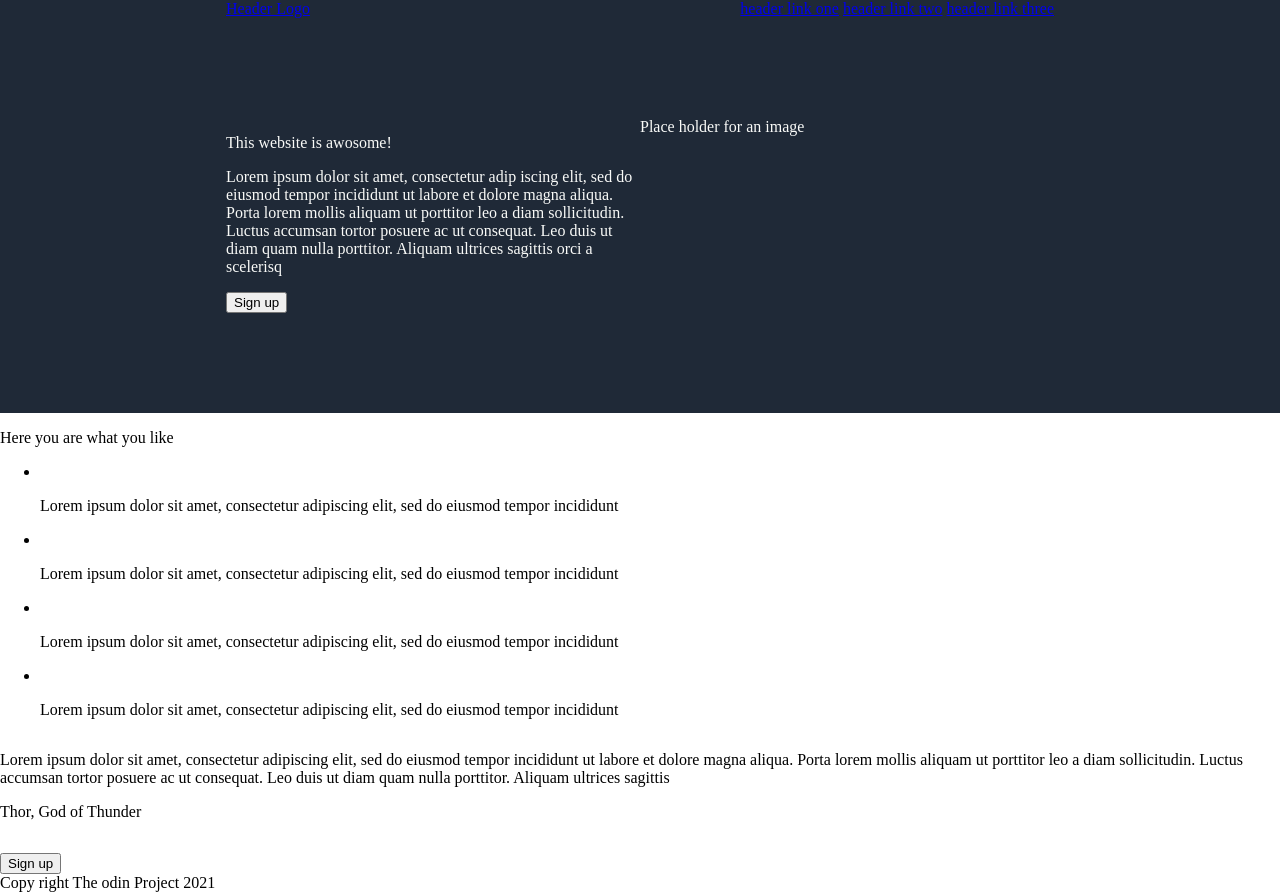
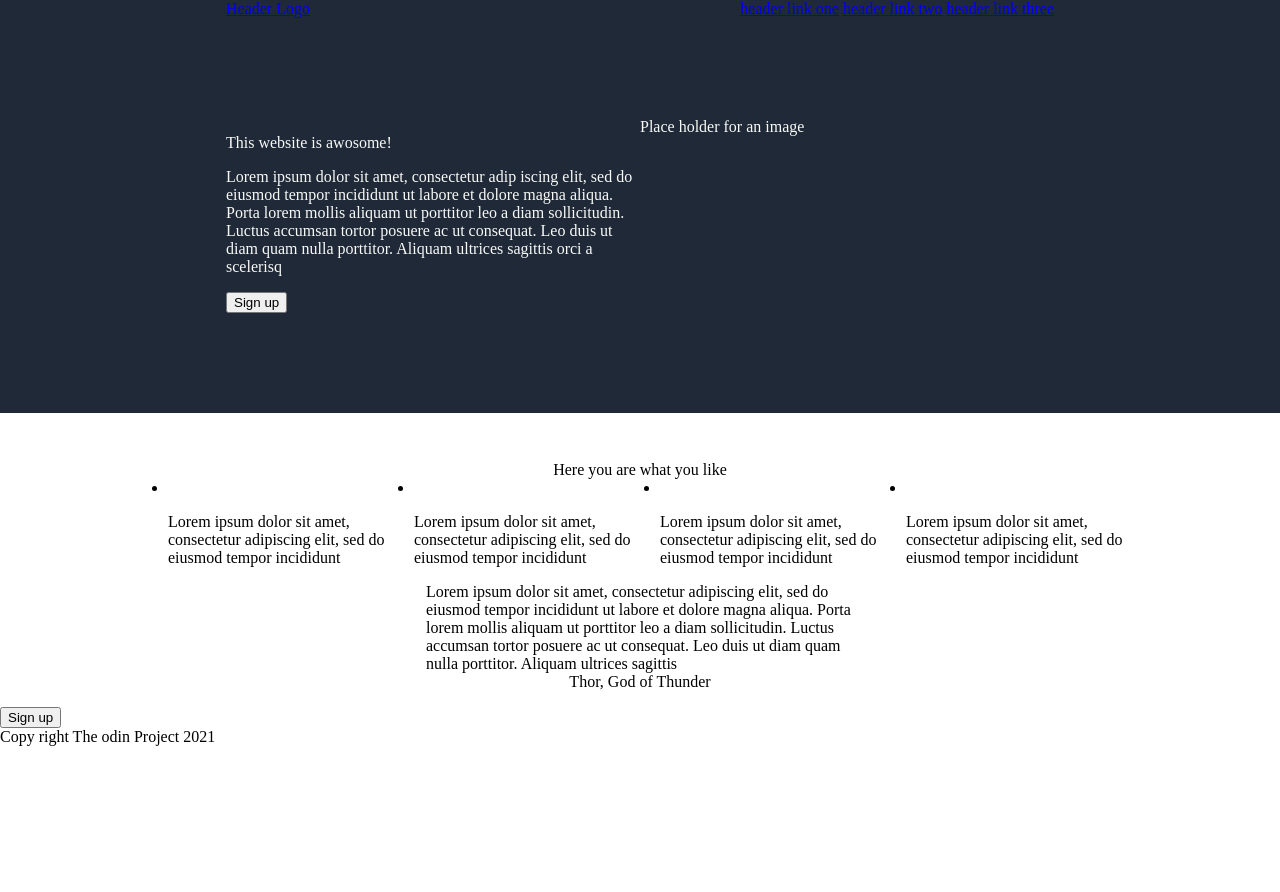
Before and after one commit to smokeSuwen/landing-page, a plain HTML site: page index.html in a window 1280 px wide. After the commit the page ends 800 px from the top, so only its background shows below. Drawn offline with Linux system fonts and the light colour scheme.

Commit message:
landing-page

```diff
--- a/styles.css
+++ b/styles.css
@@ -22,6 +22,7 @@ body {
 .hero {
     background-color: #1f2937;
     color: #f9faf8;
+    margin-bottom: 48px ;
 }
 
 .hero > * {
@@ -29,3 +30,33 @@ body {
     margin-bottom: 100px;
 }
 /* HERO section */
+
+/* INFORMATION section */
+.information {
+    display: flex;
+    flex-direction: column;
+}
+
+.information > * {
+    margin:  0 128px;
+}
+
+.items, .information > p {
+    display: flex;
+    justify-content: center;
+    align-items: center;
+}
+/* INFORMATION section */
+
+/* QUOTE */
+.quote {
+    display: flex;
+    flex-direction: column;
+    align-items: center;
+    padding: 0 426px;
+}
+
+.quote > p {
+    margin: 0;
+}
+/* QUOTE */
```
